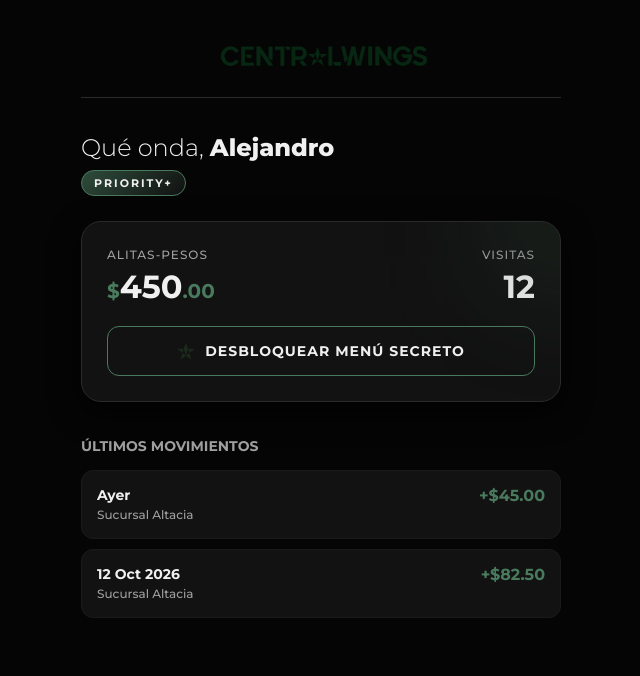
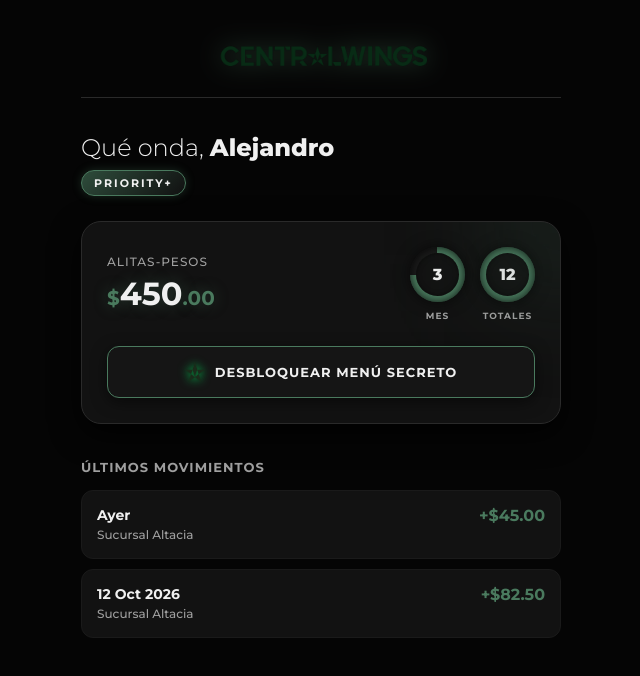
Before and after one commit to CW-PRIORITY/PORTAL-CLIENTE, a plain HTML site: page index.html in a window 1280 px wide. Shown: the whole page, without its empty margins (319-959 px from the left). Drawn offline with Linux system fonts and the light colour scheme.

Commit message:
Update index.html

```diff
--- a/index.html
+++ b/index.html
@@ -10,18 +10,14 @@
             --fondo-principal: #050505;
             --fondo-tarjeta: #121212;
             --borde-tarjeta: #2A2A2A;
-            --verde-cw: #2E4C3B; /* Verde oscuro basado en tu diseño */
+            --verde-cw: #2E4C3B;
             --verde-brillo: #4A7A5E;
+            --verde-neon: #00C853; /* Para el resplandor premium */
             --texto-blanco: #F0F0F0;
             --texto-gris: #A0A0A0;
         }
 
-        * {
-            margin: 0;
-            padding: 0;
-            box-sizing: border-box;
-            font-family: 'Montserrat', sans-serif;
-        }
+        * { margin: 0; padding: 0; box-sizing: border-box; font-family: 'Montserrat', sans-serif; }
 
         body {
             background-color: var(--fondo-principal);
@@ -32,40 +28,20 @@
             padding: 20px;
         }
 
-        .contenedor-app {
-            width: 100%;
-            max-width: 480px; /* Tamaño optimizado para celular */
-            display: flex;
-            flex-direction: column;
-            gap: 25px;
-        }
+        .contenedor-app { width: 100%; max-width: 480px; display: flex; flex-direction: column; gap: 25px; }
 
-        /* Header con el Logo */
-        .header {
-            text-align: center;
-            padding: 20px 0;
-            border-bottom: 1px solid var(--borde-tarjeta);
-        }
-
+        /* --- EFECTO PREMIUM EN LOGOS --- */
+        .header { text-align: center; padding: 20px 0; border-bottom: 1px solid var(--borde-tarjeta); }
         .header img {
             max-width: 220px;
             height: auto;
+            /* Filtro de luz premium para el logo principal */
+            filter: drop-shadow(0 0 12px rgba(46, 76, 59, 0.8)) brightness(1.1);
         }
 
-        /* Saludo al Cliente VIP */
-        .saludo-vip {
-            margin-top: 10px;
-        }
-
-        .saludo-vip h1 {
-            font-weight: 300;
-            font-size: 24px;
-        }
-
-        .saludo-vip span {
-            font-weight: 800;
-            color: var(--texto-blanco);
-        }
+        .saludo-vip { margin-top: 10px; }
+        .saludo-vip h1 { font-weight: 300; font-size: 24px; }
+        .saludo-vip span { font-weight: 800; color: var(--texto-blanco); }
 
         .etiqueta-priority {
             display: inline-block;
@@ -78,9 +54,9 @@
             letter-spacing: 2px;
             margin-top: 8px;
             border: 1px solid var(--verde-brillo);
+            box-shadow: 0 0 10px rgba(74, 122, 94, 0.3);
         }
 
-        /* Tarjeta Virtual (Dashboard) */
         .dashboard-card {
             background-color: var(--fondo-tarjeta);
             border: 1px solid var(--borde-tarjeta);
@@ -91,113 +67,94 @@
             box-shadow: 0 10px 30px rgba(0,0,0,0.8);
         }
 
-        /* Efecto de luz en la tarjeta */
         .dashboard-card::before {
-            content: '';
-            position: absolute;
-            top: -50px;
-            right: -50px;
-            width: 100px;
-            height: 100px;
-            background: var(--verde-cw);
-            filter: blur(60px);
-            opacity: 0.5;
+            content: ''; position: absolute; top: -50px; right: -50px;
+            width: 100px; height: 100px; background: var(--verde-cw);
+            filter: blur(60px); opacity: 0.5;
         }
 
-        .estadisticas {
+        /* --- NUEVO LAYOUT DE ESTADÍSTICAS Y GRÁFICAS --- */
+        .estadisticas-container {
             display: flex;
             justify-content: space-between;
-            margin-bottom: 20px;
+            align-items: center;
+            margin-bottom: 25px;
         }
 
-        .dato {
-            display: flex;
-            flex-direction: column;
+        .dato-dinero { display: flex; flex-direction: column; }
+        .dato-dinero span.titulo { font-size: 12px; color: var(--texto-gris); text-transform: uppercase; letter-spacing: 1px; margin-bottom: 5px; }
+        .dato-dinero span.valor { font-size: 32px; font-weight: 700; text-shadow: 0 0 15px rgba(74, 122, 94, 0.4); }
+        .dato-dinero span.valor span.simbolo { font-size: 20px; color: var(--verde-brillo); }
+
+        /* Contenedor de las Donas */
+        .graficas-visitas { display: flex; gap: 15px; }
+        .grafica-item { display: flex; flex-direction: column; align-items: center; gap: 8px; }
+        .grafica-titulo { font-size: 9px; color: var(--texto-gris); text-transform: uppercase; letter-spacing: 1px; font-weight: 700; }
+
+        /* Gráfica Circular (Conic Gradient) */
+        .donut-chart {
+            width: 55px; height: 55px;
+            border-radius: 50%;
+            /* El --porcentaje se controla en el HTML inline */
+            background: conic-gradient(var(--verde-brillo) var(--porcentaje), #1A1A1A 0);
+            display: flex; justify-content: center; align-items: center;
+            box-shadow: 0 0 15px rgba(0,0,0,0.6), inset 0 0 8px rgba(0,0,0,0.8);
         }
 
-        .dato span.titulo {
-            font-size: 12px;
-            color: var(--texto-gris);
-            text-transform: uppercase;
-            letter-spacing: 1px;
-            margin-bottom: 5px;
+        /* El hueco del centro */
+        .donut-hole {
+            width: 43px; height: 43px;
+            border-radius: 50%;
+            background-color: var(--fondo-tarjeta);
+            display: flex; justify-content: center; align-items: center;
+            box-shadow: inset 0 0 5px rgba(0,0,0,0.5);
+        }
+        .donut-hole span { font-size: 16px; font-weight: 800; color: var(--texto-blanco); }
+
+        /* --- BOTÓN CON EFECTO DE REFLEJO --- */
+        .menu-secreto-btn {
+            background-color: #151515;
+            color: var(--texto-blanco);
+            border: 1px solid var(--verde-brillo);
+            padding: 15px; width: 100%; border-radius: 12px;
+            font-size: 13px; font-weight: 700; letter-spacing: 1px;
+            cursor: pointer; transition: all 0.3s ease;
+            display: flex; justify-content: center; align-items: center; gap: 10px;
+            position: relative; overflow: hidden; /* Necesario para que la luz no se salga */
+            box-shadow: 0 4px 15px rgba(0,0,0,0.5);
         }
 
-        .dato span.valor {
-            font-size: 32px;
-            font-weight: 700;
+        .menu-secreto-btn:hover { background-color: var(--verde-cw); box-shadow: 0 0 20px rgba(74,122,94,0.6); }
+
+        .menu-secreto-btn img {
+            width: 20px; height: 20px;
+            /* Filtro premium a la estrella */
+            filter: drop-shadow(0 0 5px var(--verde-neon));
         }
 
-        .dato span.valor span.simbolo {
-            font-size: 20px;
-            color: var(--verde-brillo);
+        /* Animación de la luz pasando */
+        .menu-secreto-btn::after {
+            content: ''; position: absolute; top: 0; left: -150%;
+            width: 50%; height: 100%;
+            background: linear-gradient(to right, rgba(255,255,255,0) 0%, rgba(255,255,255,0.15) 50%, rgba(255,255,255,0) 100%);
+            transform: skewX(-25deg);
+            animation: reflejo-luz 3.5s infinite;
         }
 
-        /* Botones de Acción Interacivos */
-        .menu-secreto-btn {
-            background-color: transparent;
-            color: var(--texto-blanco);
-            border: 1px solid var(--verde-brillo);
-            padding: 15px;
-            width: 100%;
-            border-radius: 12px;
-            font-size: 14px;
-            font-weight: 700;
-            letter-spacing: 1px;
-            cursor: pointer;
-            transition: all 0.3s ease;
-            display: flex;
-            justify-content: center;
-            align-items: center;
-            gap: 10px;
+        @keyframes reflejo-luz {
+            0% { left: -150%; }
+            50% { left: 200%; }
+            100% { left: 200%; }
         }
 
-        .menu-secreto-btn:hover {
-            background-color: var(--verde-cw);
-        }
-
-        .menu-secreto-btn img {
-            width: 18px;
-            height: 18px;
-        }
-
-        /* Historial simulado */
-        .historial {
-            margin-top: 10px;
-        }
-
-        .historial h3 {
-            font-size: 14px;
-            color: var(--texto-gris);
-            margin-bottom: 15px;
-        }
-
-        .item-historial {
-            display: flex;
-            justify-content: space-between;
-            padding: 15px;
-            background-color: var(--fondo-tarjeta);
-            border-radius: 12px;
-            margin-bottom: 10px;
-            border: 1px solid #1A1A1A;
-        }
-
-        .item-izq span.fecha {
-            display: block;
-            font-size: 14px;
-            font-weight: 700;
-        }
-
-        .item-izq span.sucursal {
-            font-size: 12px;
-            color: var(--texto-gris);
-        }
-
-        .item-der {
-            color: var(--verde-brillo);
-            font-weight: 700;
-        }
-
+        /* --- HISTORIAL --- */
+        .historial { margin-top: 10px; }
+        .historial h3 { font-size: 13px; color: var(--texto-gris); margin-bottom: 15px; letter-spacing: 1px; }
+        .item-historial { display: flex; justify-content: space-between; padding: 15px; background-color: var(--fondo-tarjeta); border-radius: 12px; margin-bottom: 10px; border: 1px solid #1A1A1A; transition: transform 0.2s ease; }
+        .item-historial:hover { transform: translateY(-2px); border-color: var(--borde-tarjeta); }
+        .item-izq span.fecha { display: block; font-size: 14px; font-weight: 700; }
+        .item-izq span.sucursal { font-size: 12px; color: var(--texto-gris); }
+        .item-der { color: var(--verde-brillo); font-weight: 700; }
     </style>
 </head>
 <body>
@@ -213,14 +170,27 @@
         </div>
 
         <div class="dashboard-card">
-            <div class="estadisticas">
-                <div class="dato">
+
+            <div class="estadisticas-container">
+                <div class="dato-dinero">
                     <span class="titulo">Alitas-Pesos</span>
                     <span class="valor"><span class="simbolo">$</span>450<span class="simbolo">.00</span></span>
                 </div>
-                <div class="dato" style="text-align: right;">
-                    <span class="titulo">Visitas</span>
-                    <span class="valor">12</span>
+
+                <div class="graficas-visitas">
+                    <div class="grafica-item">
+                        <div class="donut-chart mes" style="--porcentaje: 75%;">
+                            <div class="donut-hole"><span>3</span></div>
+                        </div>
+                        <span class="grafica-titulo">Mes</span>
+                    </div>
+
+                    <div class="grafica-item">
+                        <div class="donut-chart total" style="--porcentaje: 100%;">
+                            <div class="donut-hole"><span>12</span></div>
+                        </div>
+                        <span class="grafica-titulo">Totales</span>
+                    </div>
                 </div>
             </div>
 
@@ -238,9 +208,7 @@
                     <span class="fecha">Ayer</span>
                     <span class="sucursal">Sucursal Altacia</span>
                 </div>
-                <div class="item-der">
-                    +$45.00
-                </div>
+                <div class="item-der">+$45.00</div>
             </div>
 
             <div class="item-historial">
@@ -248,17 +216,9 @@
                     <span class="fecha">12 Oct 2026</span>
                     <span class="sucursal">Sucursal Altacia</span>
                 </div>
-                <div class="item-der">
-                    +$82.50
-                </div>
+                <div class="item-der">+$82.50</div>
             </div>
         </div>
-
     </div>
-
-    <script>
-        // Aquí meteremos después la lógica para conectar con Firebase o Google Sheets
-        console.log("Portal Priority+ Inicializado. Listo para recibir datos del NFC.");
-    </script>
 </body>
 </html>
```
